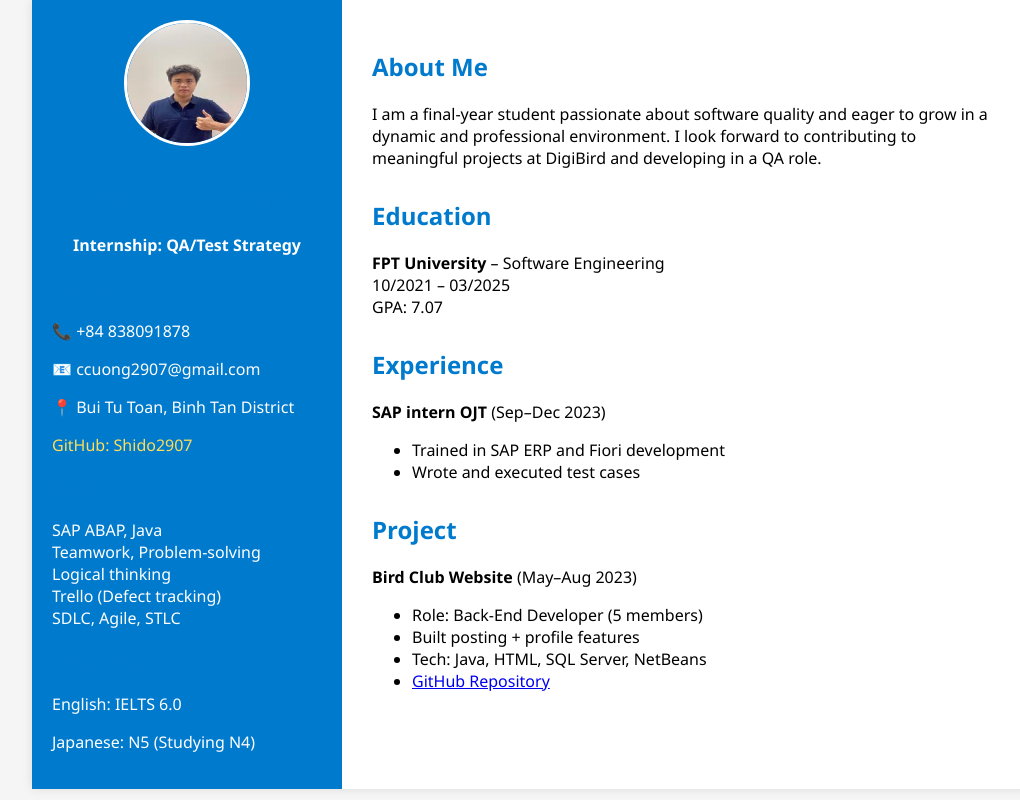
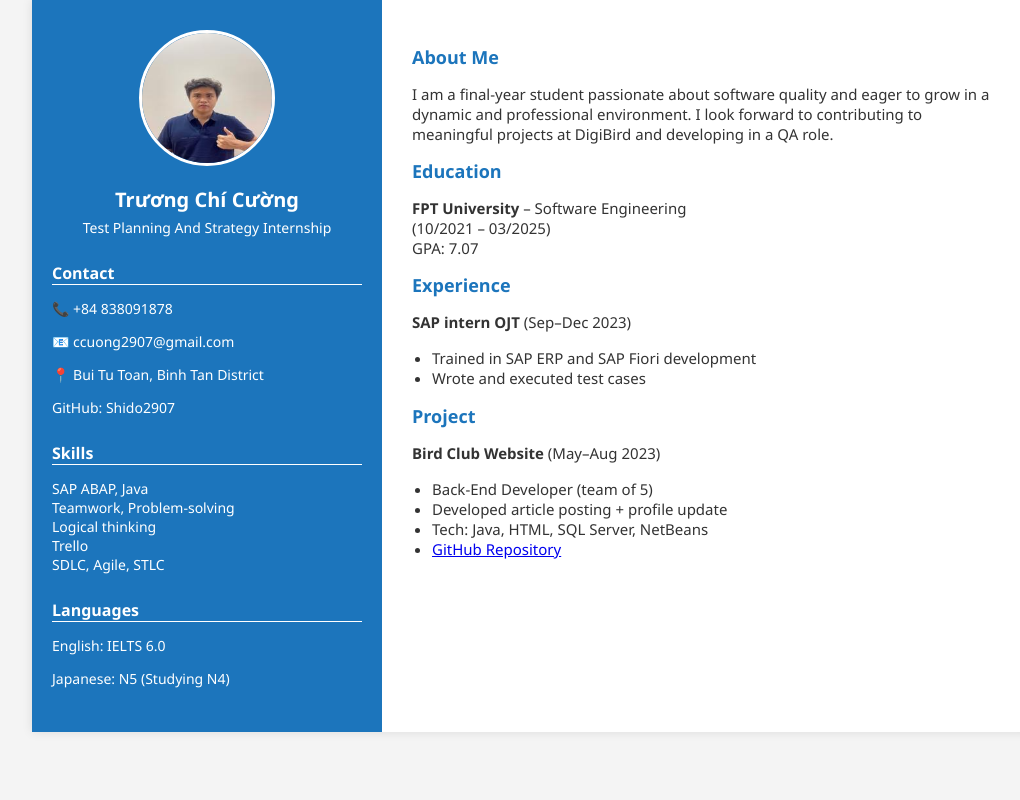
Before and after one commit to Shido2907/Shido2907.github.io, a plain HTML site: page index.html in a window 1280 px wide. Shown: the whole page, without its empty margins (108-1128 px from the left). Drawn offline with Linux system fonts and the light colour scheme.

Commit message:
Add files via upload

```diff
--- a/index.html
+++ b/index.html
@@ -7,62 +7,69 @@
   <link rel="stylesheet" href="style.css">
 </head>
 <body>
-  <div class="container">
-    <div class="sidebar">
-      <img src="avatar.jpg" alt="Profile Photo">
-      <h2>Trương Chí Cường</h2>
-      <p><strong>Internship: QA/Test Strategy</strong></p>
-      <div class="section">
-        <h3>Contact</h3>
+  <div class="wrapper">
+    <aside class="left-column">
+      <img src="avatar.jpg" alt="Avatar">
+      <h1>Trương Chí Cường</h1>
+      <h3>Test Planning And Strategy Internship</h3>
+
+      <section>
+        <h2>Contact</h2>
         <p>📞 +84 838091878</p>
         <p>📧 ccuong2907@gmail.com</p>
         <p>📍 Bui Tu Toan, Binh Tan District</p>
         <p><a href="https://github.com/Shido2907">GitHub: Shido2907</a></p>
-      </div>
-      <div class="section">
-        <h3>Skills</h3>
+      </section>
+
+      <section>
+        <h2>Skills</h2>
         <ul>
           <li>SAP ABAP, Java</li>
           <li>Teamwork, Problem-solving</li>
           <li>Logical thinking</li>
-          <li>Trello (Defect tracking)</li>
+          <li>Trello</li>
           <li>SDLC, Agile, STLC</li>
         </ul>
-      </div>
-      <div class="section">
-        <h3>Languages</h3>
+      </section>
+
+      <section>
+        <h2>Languages</h2>
         <p>English: IELTS 6.0</p>
         <p>Japanese: N5 (Studying N4)</p>
-      </div>
-    </div>
-    <div class="main">
-      <div class="section">
+      </section>
+    </aside>
+
+    <main class="right-column">
+      <section>
         <h2>About Me</h2>
         <p>I am a final-year student passionate about software quality and eager to grow in a dynamic and professional environment. I look forward to contributing to meaningful projects at DigiBird and developing in a QA role.</p>
-      </div>
-      <div class="section">
+      </section>
+
+      <section>
         <h2>Education</h2>
-        <p><strong>FPT University</strong> – Software Engineering<br>10/2021 – 03/2025<br>GPA: 7.07</p>
-      </div>
-      <div class="section">
+        <p><strong>FPT University</strong> – Software Engineering<br>(10/2021 – 03/2025)<br>GPA: 7.07</p>
+      </section>
+
+      <section>
         <h2>Experience</h2>
         <p><strong>SAP intern OJT</strong> (Sep–Dec 2023)</p>
         <ul>
-          <li>Trained in SAP ERP and Fiori development</li>
+          <li>Trained in SAP ERP and SAP Fiori development</li>
           <li>Wrote and executed test cases</li>
         </ul>
-      </div>
-      <div class="section">
+      </section>
+
+      <section>
         <h2>Project</h2>
         <p><strong>Bird Club Website</strong> (May–Aug 2023)</p>
         <ul>
-          <li>Role: Back-End Developer (5 members)</li>
-          <li>Built posting + profile features</li>
+          <li>Back-End Developer (team of 5)</li>
+          <li>Developed article posting + profile update</li>
           <li>Tech: Java, HTML, SQL Server, NetBeans</li>
           <li><a href="https://github.com/Shido2907/Bird-Club">GitHub Repository</a></li>
         </ul>
-      </div>
-    </div>
+      </section>
+    </main>
   </div>
 </body>
 </html>
--- a/style.css
+++ b/style.css
@@ -1,59 +1,83 @@
 body {
+  margin: 0;
   font-family: 'Segoe UI', sans-serif;
-  margin: 0;
-  padding: 0;
-  background: #f5f5f5;
+  background: #f4f4f4;
+  color: #333;
 }
 
-.container {
+.wrapper {
   display: flex;
   max-width: 1000px;
   margin: auto;
-  background: #fff;
+  background: white;
   box-shadow: 0 0 10px rgba(0,0,0,0.1);
 }
 
-.sidebar {
-  width: 30%;
-  background: #007acc;
+.left-column {
+  width: 35%;
+  background: #1c75bc;
   color: white;
-  padding: 20px;
-  text-align: center;
+  padding: 30px 20px;
+  box-sizing: border-box;
 }
 
-.sidebar img {
+.left-column img {
+  width: 130px;
+  height: 130px;
+  object-fit: cover;
   border-radius: 50%;
-  width: 120px;
-  height: 120px;
-  object-fit: cover;
-  margin-bottom: 10px;
-  border: 3px solid white;
+  border: 3px solid #fff;
+  display: block;
+  margin: 0 auto 20px auto;
 }
 
-.sidebar a {
-  color: #ffdd57;
+.left-column h1 {
+  text-align: center;
+  margin: 0;
+  font-size: 20px;
+}
+
+.left-column h3 {
+  text-align: center;
+  font-weight: normal;
+  margin: 5px 0 20px 0;
+  font-size: 14px;
+}
+
+.left-column h2 {
+  font-size: 16px;
+  border-bottom: 1px solid #fff;
+  margin-top: 25px;
+}
+
+.left-column ul {
+  list-style: none;
+  padding-left: 0;
+  font-size: 14px;
+}
+
+.left-column p, .left-column li, .left-column a {
+  font-size: 14px;
+  color: white;
   text-decoration: none;
 }
 
-.sidebar .section {
-  text-align: left;
-  margin-top: 20px;
+.right-column {
+  width: 65%;
+  padding: 30px;
+  box-sizing: border-box;
 }
 
-.sidebar ul {
-  list-style: none;
-  padding: 0;
+.right-column h2 {
+  color: #1c75bc;
+  font-size: 18px;
+  margin-bottom: 10px;
 }
 
-.main {
-  width: 70%;
-  padding: 30px;
+.right-column p, .right-column li {
+  font-size: 15px;
 }
 
-.main .section {
-  margin-bottom: 30px;
+.right-column ul {
+  padding-left: 20px;
 }
-
-h2, h3 {
-  color: #007acc;
-}
```
